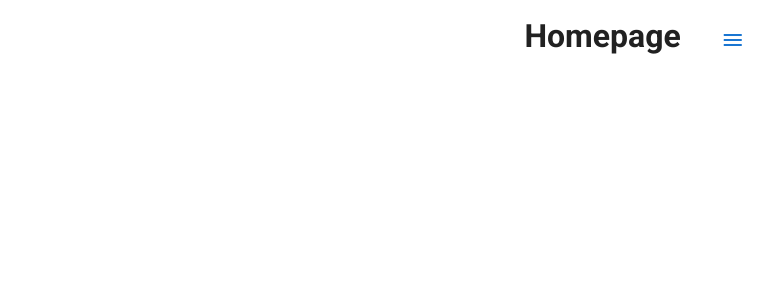
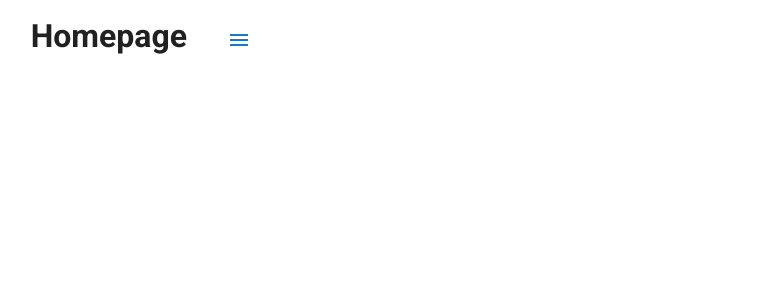
Before and after one commit to SimonPhilippe/exo-vuejs, a Vue app: page / in a window 1280 px wide. Shown: the top 300 px of the page, without its empty margins (441-1214 px from the left). Built offline with nearby package versions, Linux system fonts and the light colour scheme.

Commit message:
Removed Nav cols

```diff
--- a/src/components/Nav.vue
+++ b/src/components/Nav.vue
@@ -1,10 +1,10 @@
 <template>
   <div>
     <v-row>
-      <v-col lg="11" cols="9">
+      <v-col>
         <h1 class="text-right">{{pageTitle}}</h1>
       </v-col>
-      <v-col lg="1" cols="3">
+      <v-col>
         <v-btn fab text color="primary" @click="nav = !nav">
           <v-icon>mdi-menu</v-icon>
         </v-btn>
```
